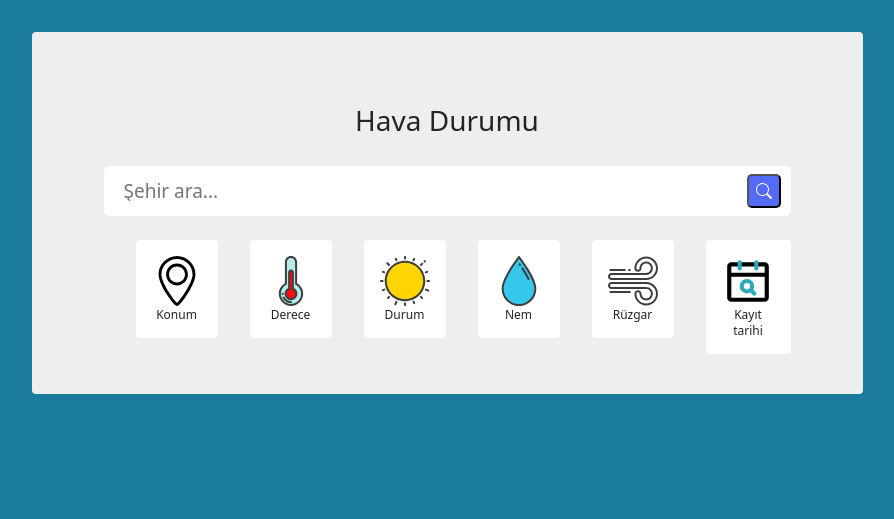
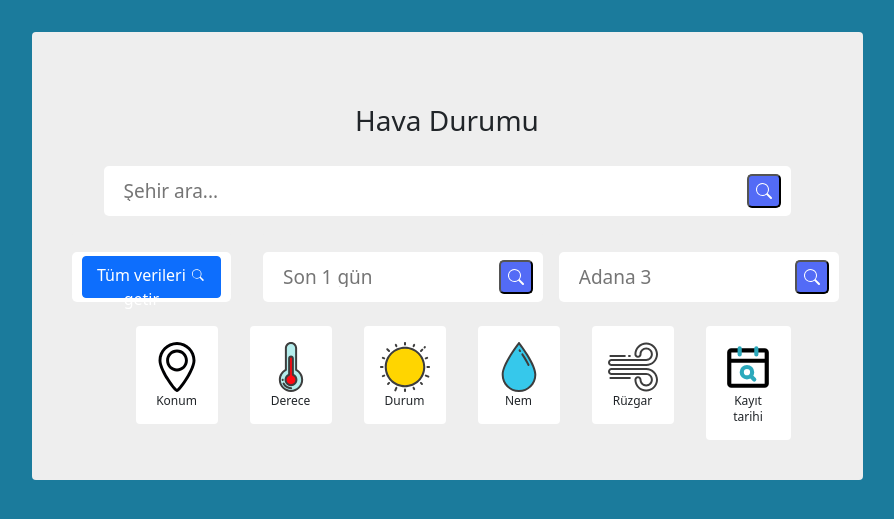
Before and after one commit to Mehmet-Efe/weatherApp-django, a Django app: page / in a window 1280 px wide. Shown: the top 519 px of the page, without its empty margins (193-1087 px from the left). Run offline with Django 3.2, Linux system fonts and the light colour scheme; some libraries are stand-ins or nearby versions.

Commit message:
3 özellik için gerekli html+css tasarımları eklendi

```diff
--- a/jobs/updater.py
+++ b/jobs/updater.py
@@ -4,6 +4,6 @@ from .jobs import scheduler
 
 def start():
   sched = BackgroundScheduler()
-  sched.add_job(scheduler,'interval', minutes=1)
+  sched.add_job(scheduler,'interval', hours=10)
   print("iş başladı")
   sched.start()
--- a/web/static/web/css/_div.css
+++ b/web/static/web/css/_div.css
@@ -56,6 +56,25 @@ body {
   border-radius: 5px;
 }
 
+.search-icon-2{
+  height: 34px;
+  width: 150px;
+  float: right;
+  display: flex;
+  justify-content: center;
+  align-items: center;
+  color: white;
+  background-color: #536bf6;
+  font-size: 10px;
+  bottom: 30px;
+  position: relative;
+  border-radius: 5px;
+}
+
+.search-icon-2:hover {
+  color: #123654 !important;
+}
+
 .search-icon:hover {
 
   color: #123654 !important;
--- a/web/templates/partials/web/_div.html
+++ b/web/templates/partials/web/_div.html
@@ -13,6 +13,42 @@
               </svg>
             </button>
           </div>
+        </div>
+
+        <div class="d-flex justify-content-center">
+          <div class="d-flex justify-content-center card mt-3 mx-3">
+            <div class="d-flex justify-content-center">
+              <div class="search d-flex justify-content-center py-1">
+                <a class="btn btn-primary d-flex justify-content-center pb-1" href="" role="button">
+                  Tüm verileri getir
+                  <svg xmlns="" width="16" height="24" fill="currentColor" class="bi bi-search mx-1" viewBox="0 0 16 16">
+                    <path d="M11.742 10.344a6.5 6.5 0 1 0-1.397 1.398h-.001q.044.06.098.115l3.85 3.85a1 1 0 0 0 1.415-1.414l-3.85-3.85a1 1 0 0 0-.115-.1zM12 6.5a5.5 5.5 0 1 1-11 0 5.5 5.5 0 0 1 11 0"/>
+                  </svg>
+                </a>
+              </div>
+            </div>
+          </div>
+          <div class="card mt-3 mx-3">
+            <div class="search">
+              <input type="text" class="search-input" placeholder="Son 1 gün" id="city">
+              <button onclick="" class="search-icon">
+                <svg xmlns="" width="16" height="24" fill="currentColor" class="bi bi-search" viewBox="0 0 16 16">
+                  <path d="M11.742 10.344a6.5 6.5 0 1 0-1.397 1.398h-.001q.044.06.098.115l3.85 3.85a1 1 0 0 0 1.415-1.414l-3.85-3.85a1 1 0 0 0-.115-.1zM12 6.5a5.5 5.5 0 1 1-11 0 5.5 5.5 0 0 1 11 0"/>
+                </svg>
+              </button>
+            </div>
+          </div>
+          <div class="card mt-3">
+            <div class="search">
+              <input type="text" class="search-input" placeholder="Adana 3" id="city">
+              <button onclick="" class="search-icon">
+                <svg xmlns="" width="16" height="24" fill="currentColor" class="bi bi-search" viewBox="0 0 16 16">
+                  <path d="M11.742 10.344a6.5 6.5 0 1 0-1.397 1.398h-.001q.044.06.098.115l3.85 3.85a1 1 0 0 0 1.415-1.414l-3.85-3.85a1 1 0 0 0-.115-.1zM12 6.5a5.5 5.5 0 1 1-11 0 5.5 5.5 0 0 1 11 0"/>
+                </svg>
+              </button>
+            </div>
+          </div>
+          <!--Tüm veri getir, Belirli bir şehirdeki son 1 güne ait verileri getir, şehir+saat ile verilen son x saatteki verileri getir-->
         </div>
 
         <div class="d-flex justify-content-center px-5 mt-4">
```
